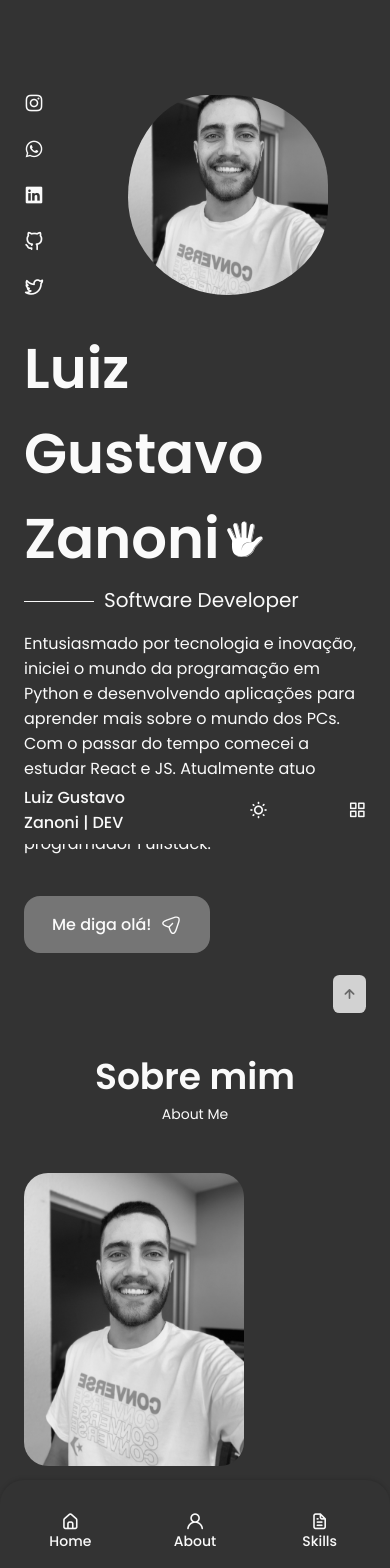
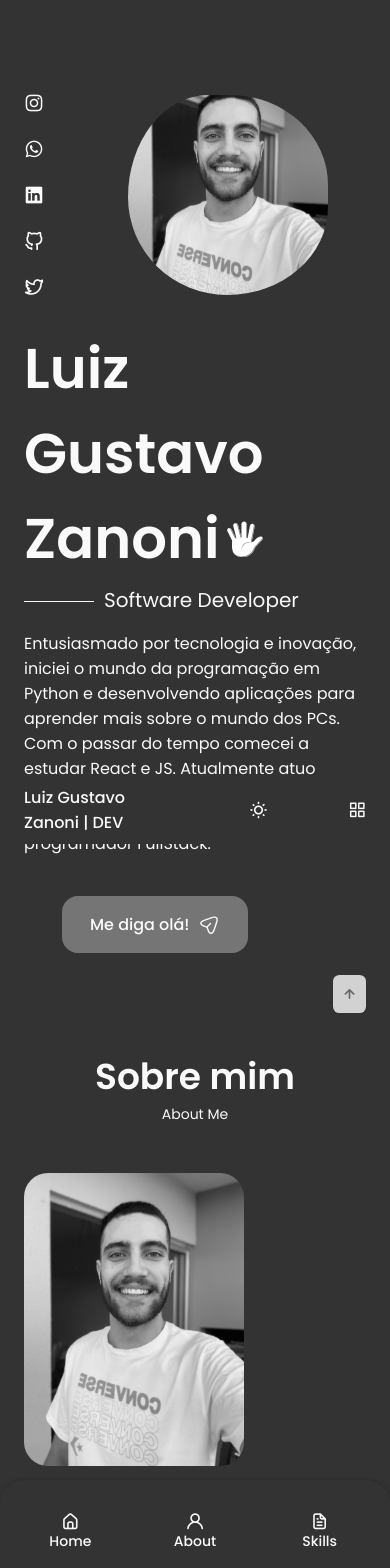
Before and after one commit to luizzanoni/portfolioReact, a React (Create React App) app: page / in a window 390 px wide. Shown: the top 1568 px of the page. Built offline with nearby package versions, Linux system fonts and the light colour scheme.

Commit message:
alterado position do button

```diff
--- a/src/components/contact/contact.css
+++ b/src/components/contact/contact.css
@@ -10,6 +10,10 @@
   font-size: var(--h3-font-size);
   font-weight: var(--font-medium);
   margin-bottom: var(--mb-1-5);
+}
+
+.button--flex {
+  margin-left: 38px;
 }
 
 .contact__info {
@@ -129,6 +133,10 @@
   .contact__form {
     margin: 0 auto;
   }
+
+  .button--flex {
+    margin-left: 38px;
+  }
 }
 
 @media screen and (max-width: 576px) {
```
